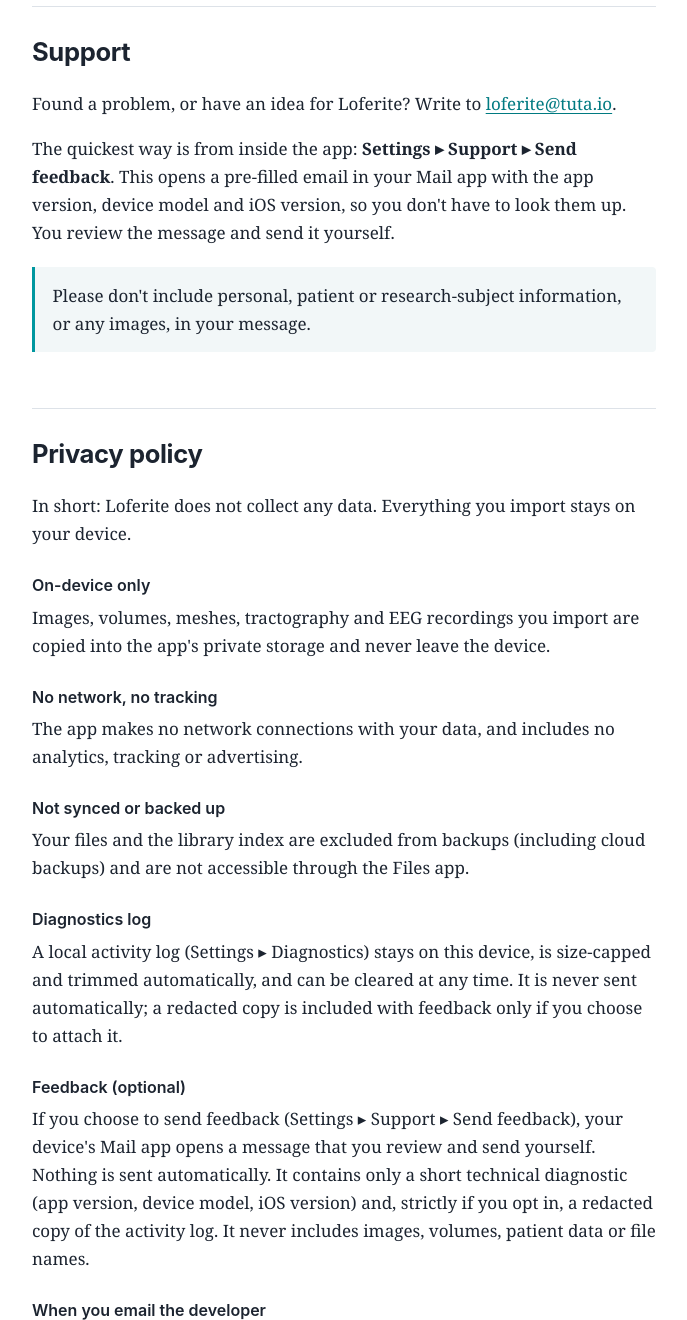
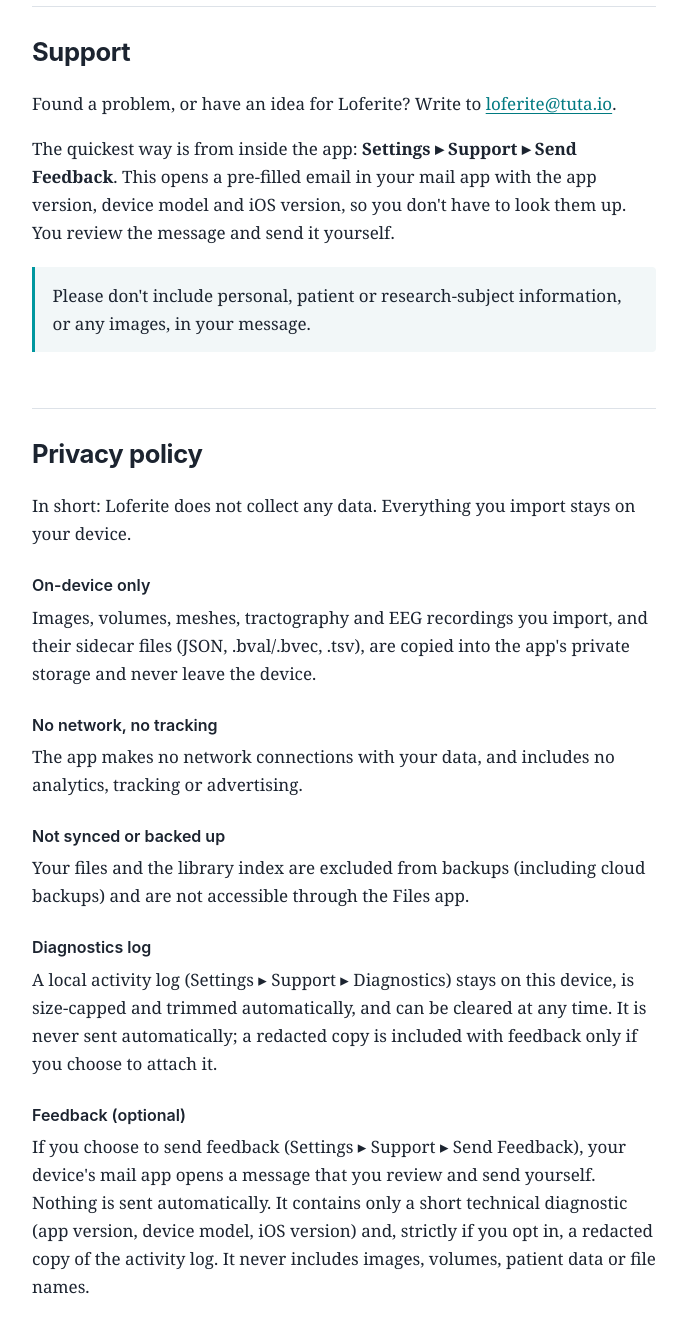
Before and after one commit to synaptrek/loferite-app, a plain HTML site: page index.html in a window 1280 px wide. Shown: the part 280-1600 px from the top of the page, without its empty margins (296-983 px from the left). Drawn offline with Linux system fonts and the light colour scheme.

Commit message:
Webpage update

```diff
--- a/index.html
+++ b/index.html
@@ -123,8 +123,8 @@
     <h2>Support</h2>
     <p>Found a problem, or have an idea for Loferite? Write to
       <a class="email" href="#contact">loferite [at] tuta [dot] io</a>.</p>
-    <p>The quickest way is from inside the app: <strong>Settings ▸ Support ▸ Send feedback</strong>.
-      This opens a pre-filled email in your Mail app with the app version, device model and iOS version,
+    <p>The quickest way is from inside the app: <strong>Settings ▸ Support ▸ Send Feedback</strong>.
+      This opens a pre-filled email in your mail app with the app version, device model and iOS version,
       so you don't have to look them up. You review the message and send it yourself.</p>
     <p class="note">Please don't include personal, patient or research-subject information, or any images, in your message.</p>
   </section>
@@ -136,8 +136,8 @@
 
     <dl>
       <dt>On-device only</dt>
-      <dd>Images, volumes, meshes, tractography and EEG recordings you import are copied into the app's
-        private storage and never leave the device.</dd>
+      <dd>Images, volumes, meshes, tractography and EEG recordings you import, and their sidecar files
+        (JSON, .bval/.bvec, .tsv), are copied into the app's private storage and never leave the device.</dd>
 
       <dt>No network, no tracking</dt>
       <dd>The app makes no network connections with your data, and includes no analytics, tracking
@@ -148,12 +148,12 @@
         not accessible through the Files app.</dd>
 
       <dt>Diagnostics log</dt>
-      <dd>A local activity log (Settings ▸ Diagnostics) stays on this device, is size-capped and trimmed
+      <dd>A local activity log (Settings ▸ Support ▸ Diagnostics) stays on this device, is size-capped and trimmed
         automatically, and can be cleared at any time. It is never sent automatically; a redacted copy
         is included with feedback only if you choose to attach it.</dd>
 
       <dt>Feedback (optional)</dt>
-      <dd>If you choose to send feedback (Settings ▸ Support ▸ Send feedback), your device's Mail app
+      <dd>If you choose to send feedback (Settings ▸ Support ▸ Send Feedback), your device's mail app
         opens a message that you review and send yourself. Nothing is sent automatically. It contains
         only a short technical diagnostic (app version, device model, iOS version) and, strictly if you
         opt in, a redacted copy of the activity log. It never includes images, volumes, patient data or
@@ -189,8 +189,8 @@
         <a href="https://docs.github.com/site-policy/privacy-policies/github-general-privacy-statement">GitHub's privacy statement</a>.</dd>
 
       <dt>Deleting data</dt>
-      <dd>Because nothing leaves the device, removing a study, or deleting the app, permanently removes
-        the associated data.</dd>
+      <dd>Because nothing leaves the device, removing an item, using Settings ▸ Storage ▸ Delete All Data,
+        or deleting the app permanently removes the associated data.</dd>
 
       <dt>Changes to this policy</dt>
       <dd>If this policy changes, the updated version will be published on this page with a new date.</dd>
@@ -229,12 +229,12 @@
 
       <dt>License</dt>
       <dd>Loferite is proprietary software. All rights reserved. Third-party components are listed in
-        Settings ▸ Acknowledgements.</dd>
+        Settings ▸ Legal ▸ Acknowledgments.</dd>
     </dl>
   </section>
 
   <footer>
-    <p>Last updated: October 12, 2026</p>
+    <p>Last updated: November 28, 2026</p>
     <p>© 2026 the developer of Loferite. All rights reserved.</p>
   </footer>
 
```
